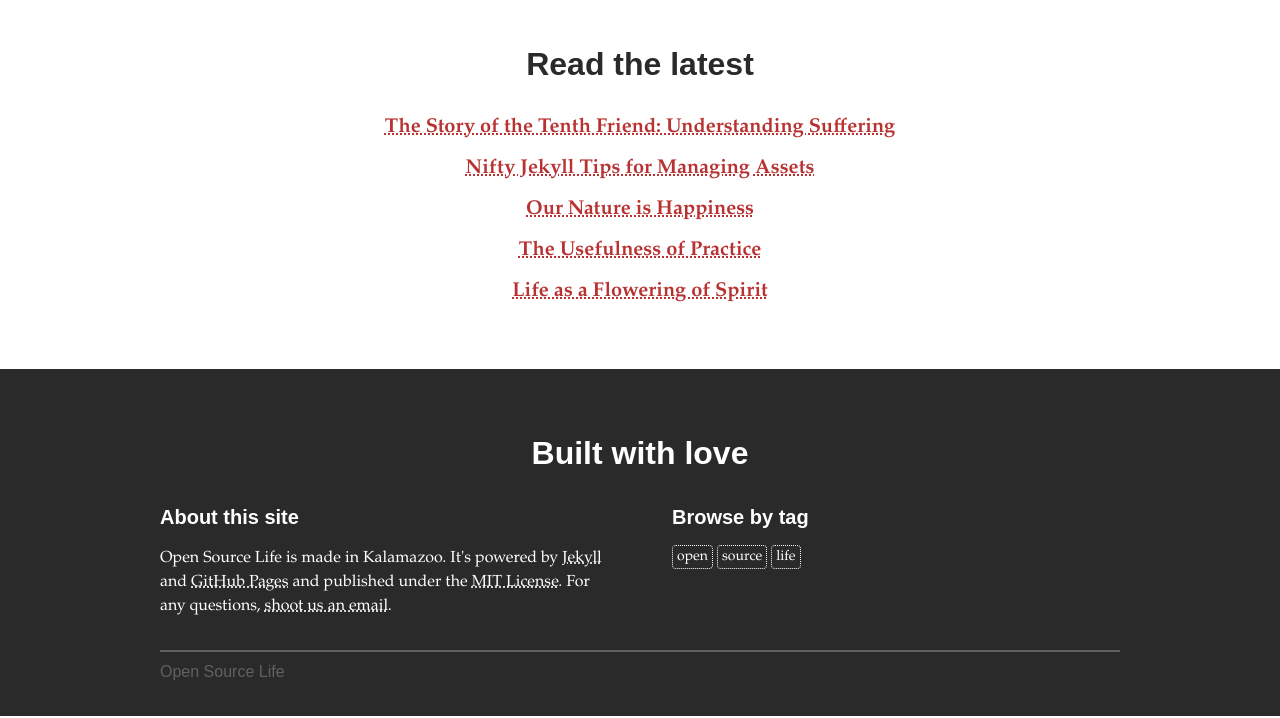
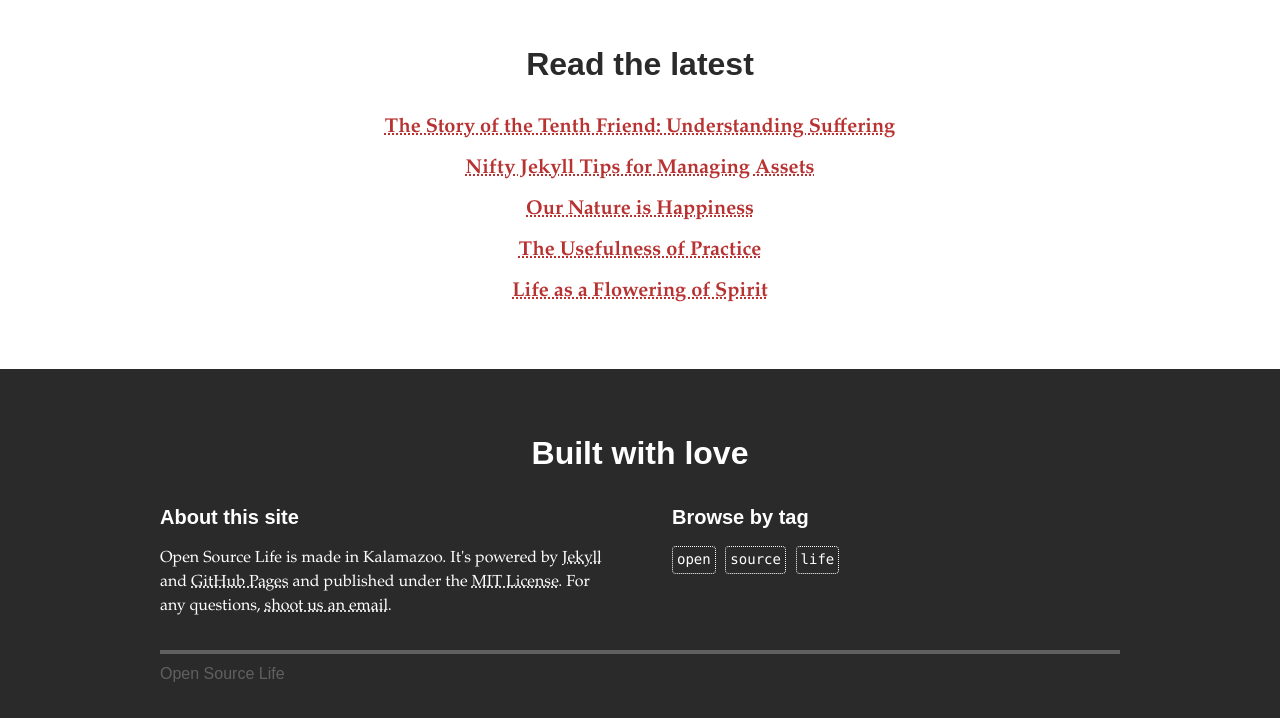
Before and after one commit to frekyll/open-source-life, a Jekyll site: the page built from index.html, in a window 1280 px wide. Shown: the part 527-1245 px from the top of the page. Built offline with Jekyll 4.4.1, drawn with Linux system fonts in a browser that asks for light colours.

Commit message:
Tweak footer styles and add mono font

```diff
--- a/_sass/_footer.sass
+++ b/_sass/_footer.sass
@@ -12,8 +12,14 @@
   margin-bottom: 2rem
   text-align: center
 
+.article-group
+  margin-bottom: 2rem
+
 .article
   margin-bottom: 2rem
+
+  &:last-of-type
+    margin-bottom: 0
 
   a
     color: $white
@@ -23,14 +29,14 @@
   margin-bottom: 1rem
 
 .tag-collection
-  font-family: $font-family-secondary
+  font-family: $font-family-mono
   list-style-type: none
   padding-left: 0
 
   li
     border: 1px dotted
     border-radius: .25rem
-    display: inline
+    display: inline-block
     font-size: $text-h6
     padding: .25rem
 
@@ -38,7 +44,7 @@
       text-decoration: none
 
 .site-footer-logo
-  border-top: 2px solid $white
+  border-top: .25rem solid $white
   opacity: .25
 
   p
@@ -57,6 +63,7 @@
 
   .article
     flex: 1
+    margin-bottom: 0
 
     &:first-of-type
       margin-right: 4rem
--- a/_sass/_variables.sass
+++ b/_sass/_variables.sass
@@ -1,5 +1,6 @@
 $font-family-primary:  'arial rounded mt bold', 'Helvetica Rounded', arial, sans-serif
 $font-family-secondary: 'palatino', georgia, serif
+$font-family-mono: monaco, consolas, monospace
 
 $text-h1: 3rem
 $text-h2: 2.5rem
```
